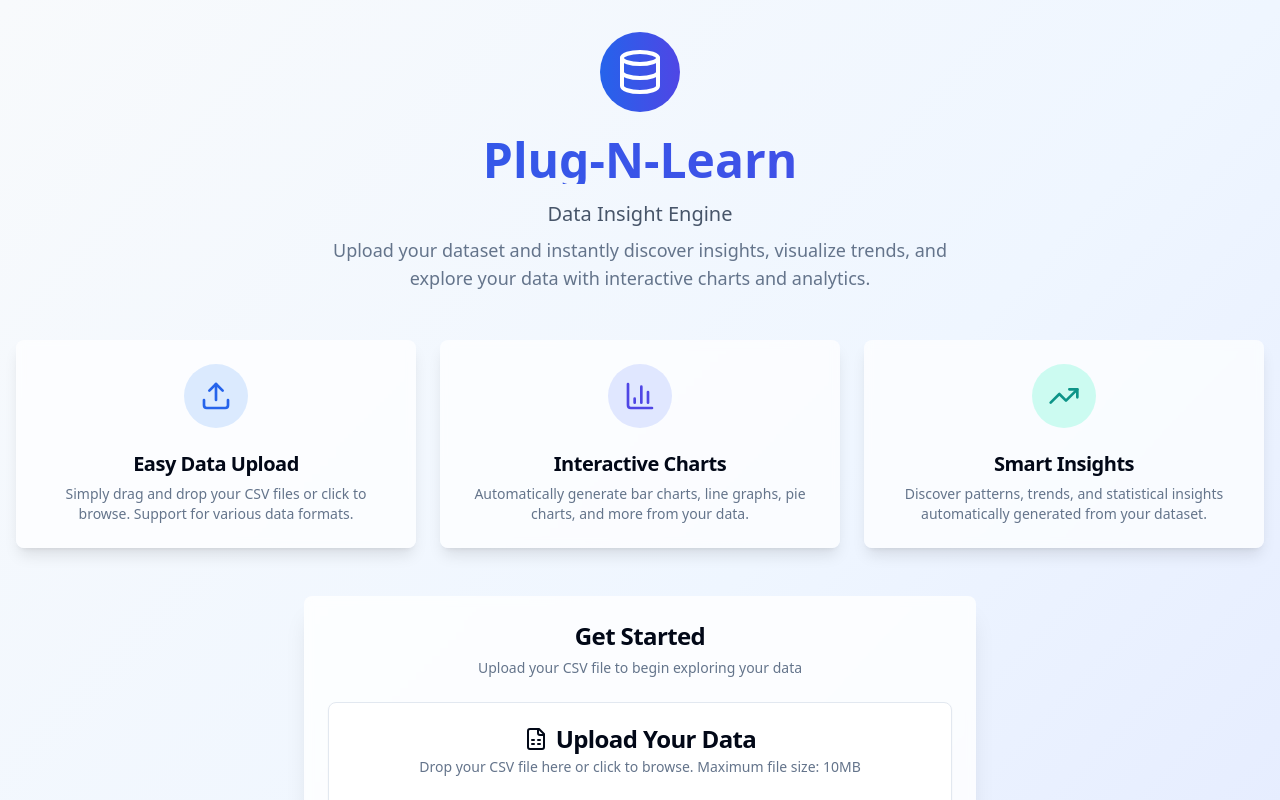
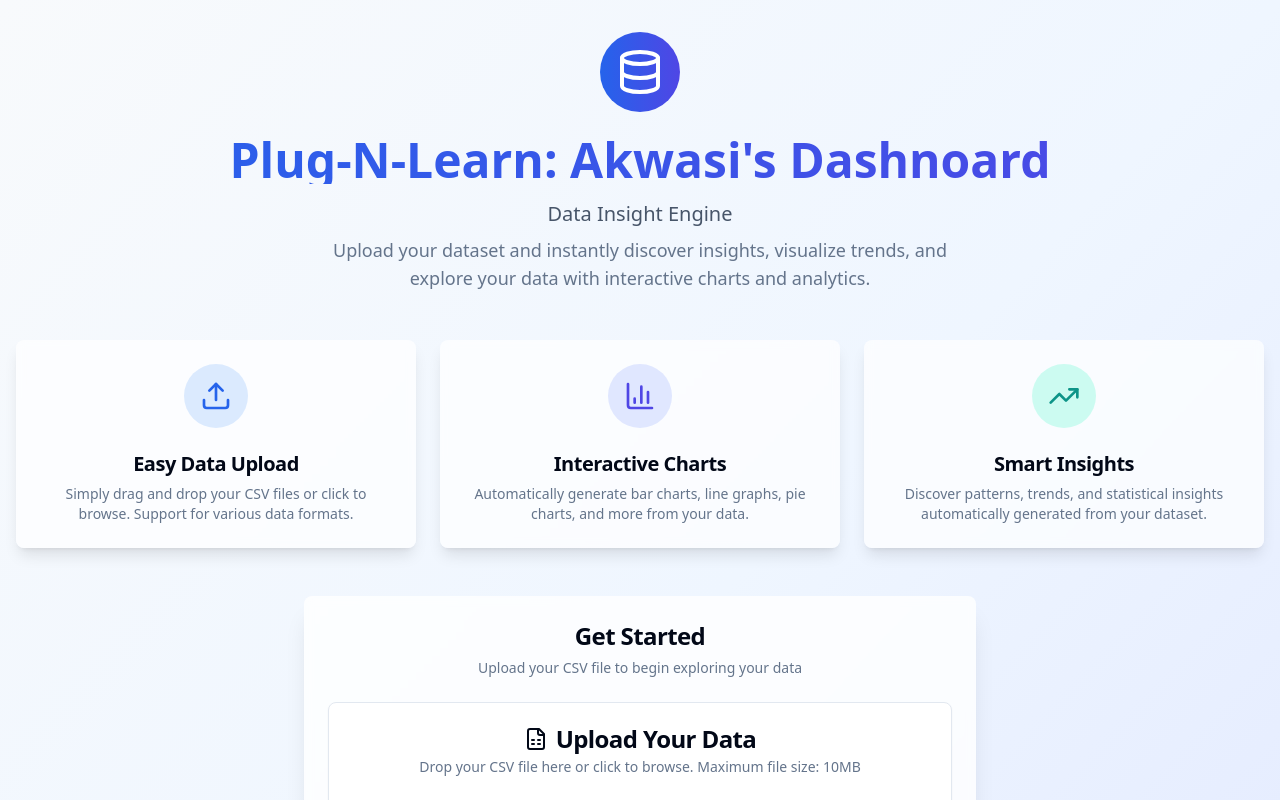
Before and after one commit to AkwasiNyarko/data-analysis-dashboard--Akwasi-Nyarko, a React (Vite) app: page / in a window 1280 px wide. Shown: the top 800 px of the page. Built offline with nearby package versions, Linux system fonts and the light colour scheme.

Commit message:
Customized the dashboard with my name

```diff
--- a/package.json
+++ b/package.json
@@ -78,6 +78,6 @@
     "tailwindcss": "^3.4.11",
     "typescript": "^5.5.3",
     "typescript-eslint": "^8.0.1",
-    "vite": "^5.4.1"
+    "vite": "^7.1.7"
   }
 }
--- a/src/pages/Index.tsx
+++ b/src/pages/Index.tsx
@@ -50,7 +50,7 @@ const Index = () => {
 
           {/* 📝 WEEK 1: Students customize this title with their name */}
           <h1 className="text-5xl font-bold bg-gradient-to-r from-blue-600 to-indigo-600 bg-clip-text text-transparent mb-4">
-            Plug-N-Learn
+            Plug-N-Learn: Akwasi's Dashnoard
           </h1>
           <p className="text-xl text-slate-600 mb-2">Data Insight Engine</p>
           <p className="text-lg text-slate-500 max-w-2xl mx-auto">
```
Also changed, not shown: 1 other file (tests, documents, lock files or other folders).
